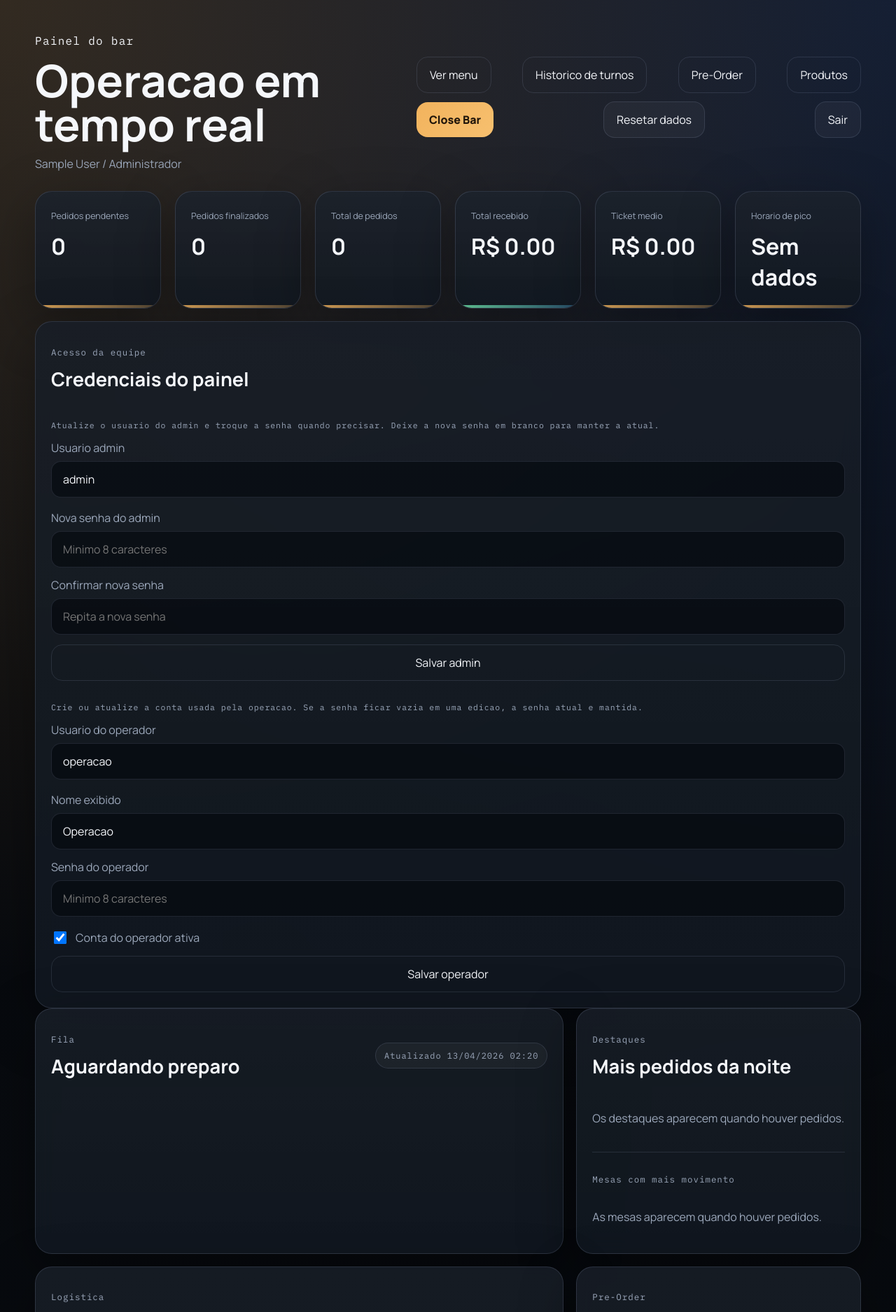
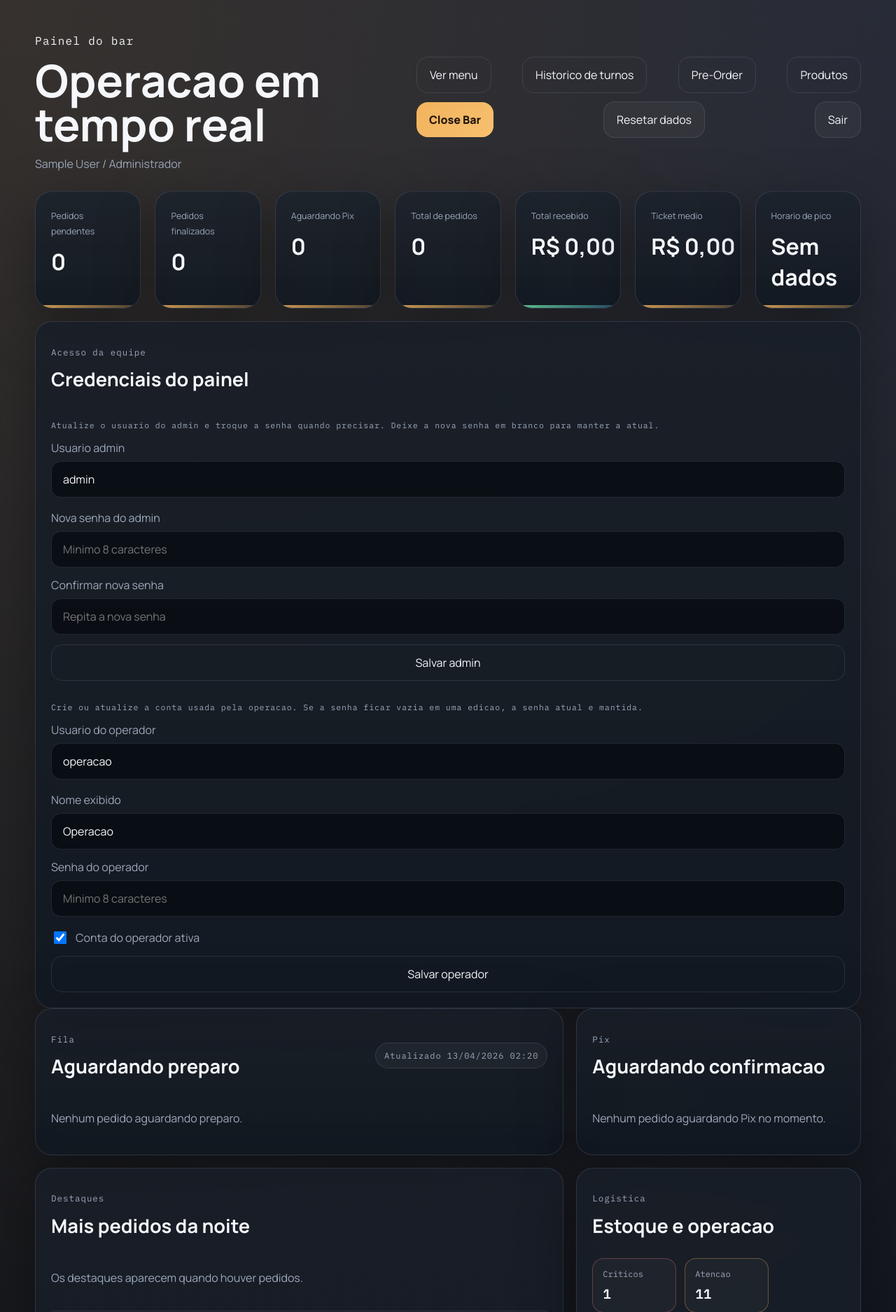
Before and after one commit to javaaaaa-271/BARZOS, a Flask app: page /painel in a window 1280 px wide. Shown: the top 1875 px of the page at 70% size. Run offline with Flask 3, Linux system fonts and the light colour scheme; the visitor is signed in with stand-in values (Sample User, id 1); data comes from the database, SQL or seed files in the repository; data that the repository does not hold is empty.

Commit message:
Add files via upload

```diff
--- a/BarOS/templates/dashboard.html
+++ b/BarOS/templates/dashboard.html
@@ -41,6 +41,10 @@
     <article class="stat-card stat-card-highlight">
       <span>Pedidos finalizados</span>
       <strong id="completed-count">{{ summary.completed_count }}</strong>
+    </article>
+    <article class="stat-card stat-card-highlight">
+      <span>Aguardando Pix</span>
+      <strong id="awaiting-payment-count">{{ summary.awaiting_payment_count }}</strong>
     </article>
     <article class="stat-card stat-card-highlight">
       <span>Total de pedidos</span>
@@ -128,6 +132,16 @@
         <span class="pill" id="refresh-status">Atualizando...</span>
       </div>
       <div id="pending-orders" class="order-list"></div>
+    </article>
+
+    <article class="panel-card panel-card-premium">
+      <div class="panel-head">
+        <div>
+          <p class="mini-label">Pix</p>
+          <h2>Aguardando confirmacao</h2>
+        </div>
+      </div>
+      <div id="awaiting-payment-orders" class="order-list"></div>
     </article>
 
     <article class="panel-card panel-card-premium">
--- a/BarOS/templates/index.html
+++ b/BarOS/templates/index.html
@@ -173,8 +173,6 @@
               <p>
                 {% if order_type.value == 'pista' %}
                 Pedido para atendimento direto no fluxo principal do bar.
-                {% elif order_type.value == 'bistro' %}
-                Pedido para area de bistro com identificacao separada no painel.
                 {% else %}
                 Pedido para camarote com destaque para a equipe.
                 {% endif %}
@@ -197,7 +195,7 @@
                 {% if method.value == 'counter' %}
                 Voce paga no balcao ou no momento da retirada.
                 {% else %}
-                O pedido vai para o fluxo Pix e fica aguardando confirmacao.
+                O pedido fica aguardando confirmacao do Pix e so e liberado ao bar depois do pagamento.
                 {% endif %}
               </p>
             </div>
```
